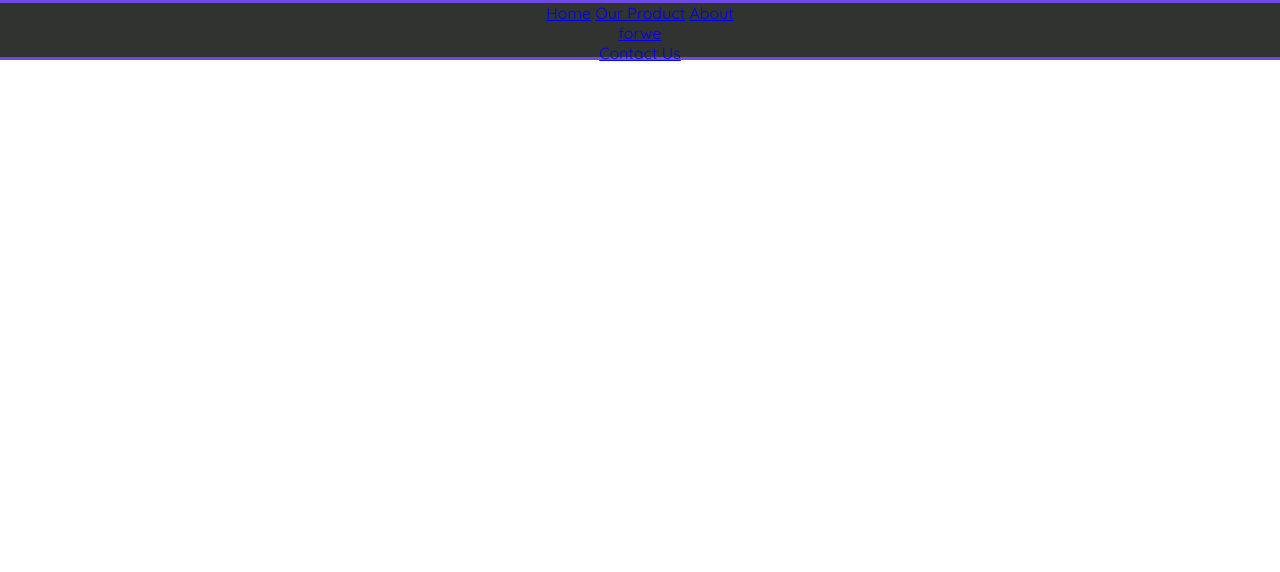
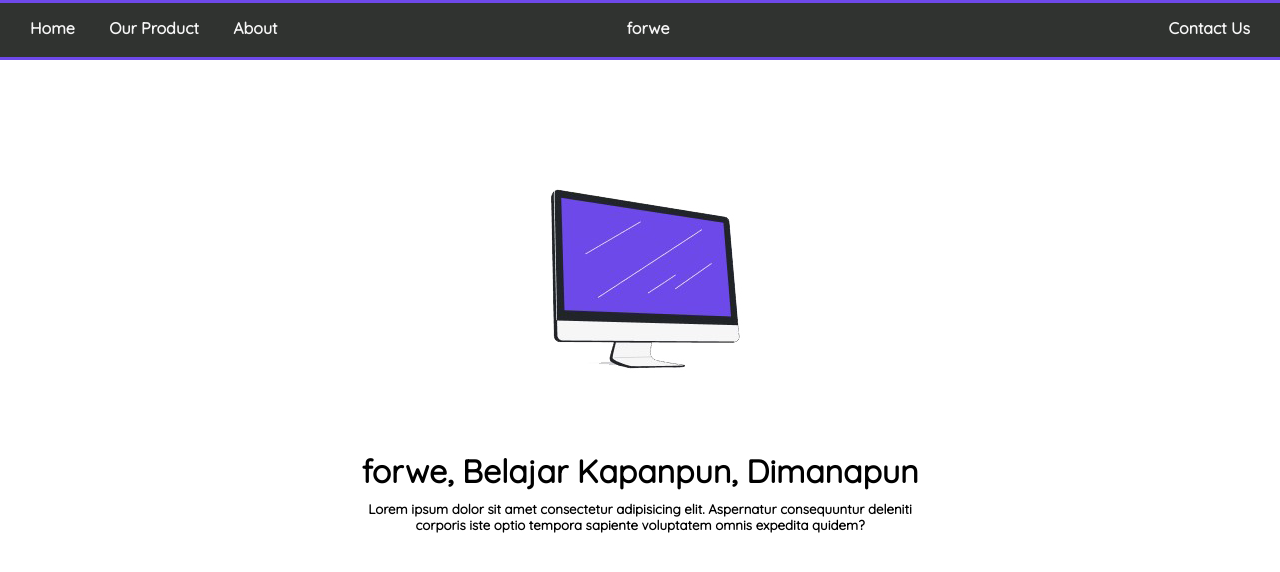
Before and after one commit to avicenna112005/tugas7, a plain HTML site: page index.html in a window 1280 px wide. Drawn offline with Linux system fonts and the light colour scheme.

Commit message:
add hero

```diff
--- a/index.html
+++ b/index.html
@@ -21,5 +21,13 @@
             <a href="http://">Contact Us</a>
         </div>
     </nav>
+    <!-- ini hero-->
+    <header>
+        <div class="hero">
+            <img src="IMG/monitor1.jpg" alt="">
+            <h1>forwe, Belajar Kapanpun, Dimanapun</h1>
+            <h5>Lorem ipsum dolor sit amet consectetur adipisicing elit. Aspernatur consequuntur deleniti corporis iste optio tempora sapiente voluptatem omnis expedita quidem?</h5>
+        </div>
+    </header>
 </body>
 </html>
--- a/style.css
+++ b/style.css
@@ -1,3 +1,6 @@
+:root{
+    --warna-text:f6f6f6
+}
 @font-face{
     font-family: quicksand;
     src: url(quicksand-v30-latin-regular.woff);
@@ -19,3 +22,33 @@ nav{
     top: 0;
     text-align: center;
 }
+.bar{
+    display: inline-block;
+    padding: 15px;
+    font-weight: bold;
+}
+.left{
+    float: left;
+}
+.right{
+    float: right;
+}
+.center{
+    margin-left: -150px;
+}
+a{
+    color: #f6f6f6;
+    text-decoration: none;
+    padding: 15px;
+}
+a:hover{
+    color: purple;
+}
+.hero{
+    text-align: center;
+    width: 45%;
+    margin: 50px auto;
+}
+h1{
+    margin-bottom: 10px;
+}
```
